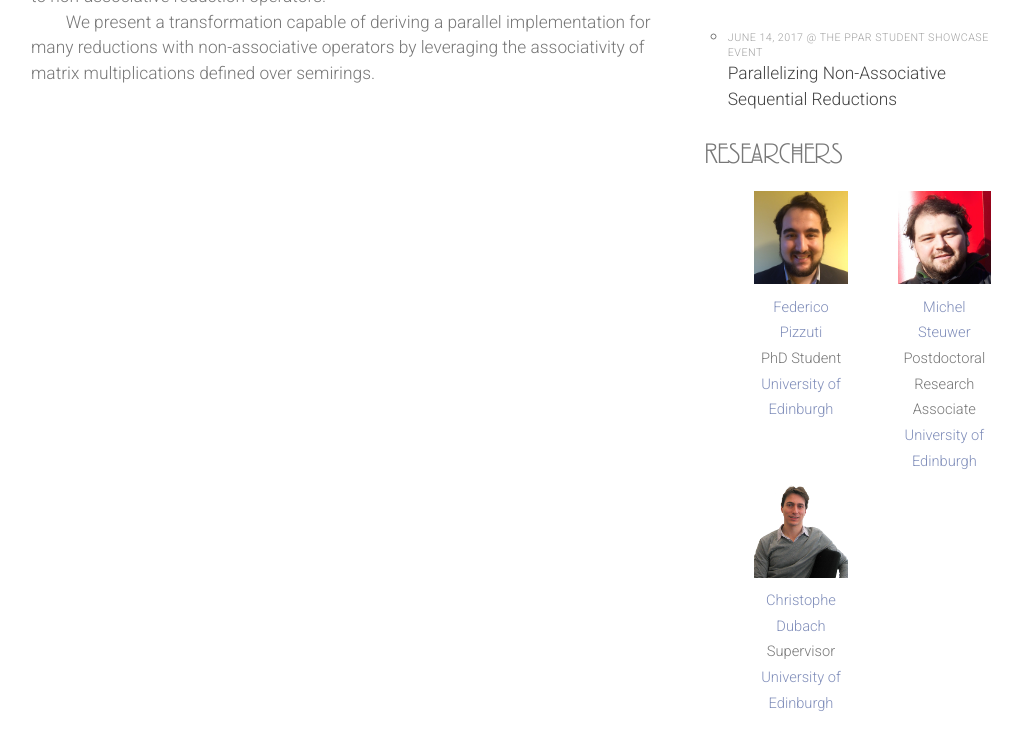
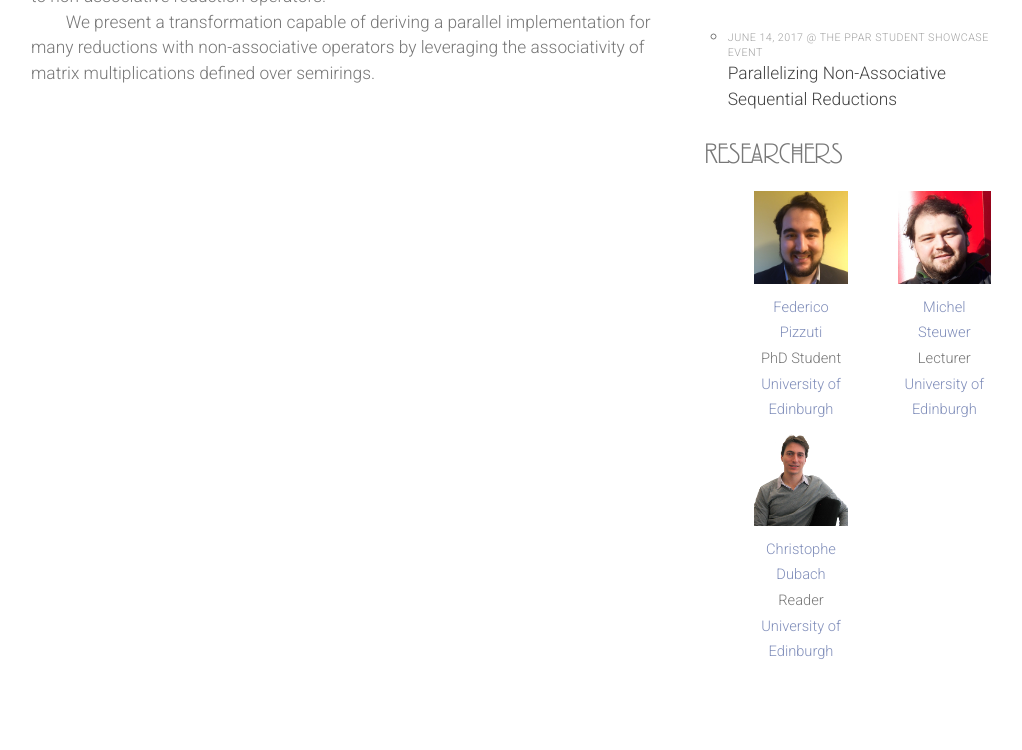
Before and after one commit to lift-project/lift-project.github.io, a Jekyll site: the page built from reducts_scans.html, in a window 1280 px wide and 900 px high, scrolled down 718 px. Shown: the top 750 px of the window, without its empty margins (129-1151 px from the left). Built offline with Jekyll 4.4.1, drawn with Linux system fonts in a browser that asks for light colours; nearby versions of some CDN libraries.

Commit message:
Corrected Christophe's and Michel's titles

```diff
--- a/algebra.html
+++ b/algebra.html
@@ -152,7 +152,7 @@ layout: project_page
                                 <img src="images/msteuwer.jpg" alt="Michel Steuwer"></a>
                             <a href="https://michel-steuwer.github.io/">Michel Steuwer</a>
                             <br>
-                            Postdoctoral Research Associate
+                            Lecturer
                             <br>
                             <a href="http://www.ed.ac.uk/informatics/">University of Edinburgh</a>
                         </section>
@@ -163,7 +163,7 @@ layout: project_page
                                 <img src="images/cdubach.png" alt="Christophe Dubach"></a>
                             <a href="http://homepages.inf.ed.ac.uk/cdubach/">Christophe Dubach</a>
                             <br>
-                            Supervisor
+                            Reader
                             <br>
                             <a href="http://www.ed.ac.uk/informatics/">University of Edinburgh</a>
                         </section>
--- a/ml.html
+++ b/ml.html
@@ -112,7 +112,7 @@ layout: project_page
                                 <img src="images/msteuwer.jpg" alt="Michel Steuwer"></a>
                             <a href="https://michel-steuwer.github.io/">Michel Steuwer</a>
                             <br>
-                            Postdoctoral Research Associate
+                           Lecturer
                             <br>
                             <a href="http://www.ed.ac.uk/informatics/">University of Edinburgh</a>
                         </section>
@@ -123,7 +123,7 @@ layout: project_page
                                 <img src="images/cdubach.png" alt="Christophe Dubach"></a>
                             <a href="http://homepages.inf.ed.ac.uk/cdubach/">Christophe Dubach</a>
                             <br>
-                            Supervisor
+                            Reader
                             <br>
                             <a href="http://www.ed.ac.uk/informatics/">University of Edinburgh</a>
                         </section>
--- a/reducts_scans.html
+++ b/reducts_scans.html
@@ -77,7 +77,7 @@ layout: project_page
                                 <img src="images/msteuwer.jpg" alt="Michel Steuwer"></a>
                             <a href="https://michel-steuwer.github.io/">Michel Steuwer</a>
                             <br>
-                            Postdoctoral Research Associate
+				Lecturer
                             <br>
                             <a href="http://www.ed.ac.uk/informatics/">University of Edinburgh</a>
                         </section>
@@ -88,7 +88,7 @@ layout: project_page
                                 <img src="images/cdubach.png" alt="Christophe Dubach"></a>
                             <a href="http://homepages.inf.ed.ac.uk/cdubach/">Christophe Dubach</a>
                             <br>
-                            Supervisor
+				Reader
                             <br>
                             <a href="http://www.ed.ac.uk/informatics/">University of Edinburgh</a>
                         </section>
--- a/sparse_par.html
+++ b/sparse_par.html
@@ -83,7 +83,7 @@ layout: project_page
                                 <img src="images/msteuwer.jpg" alt="Michel Steuwer"></a>
                             <a href="https://michel-steuwer.github.io/">Michel Steuwer</a>
                             <br>
-                            Postdoctoral Research Associate
+				Lecturer
                             <br>
                             <a href="http://www.ed.ac.uk/informatics/">University of Edinburgh</a>
                         </section>
@@ -94,7 +94,7 @@ layout: project_page
                                 <img src="images/cdubach.png" alt="Christophe Dubach"></a>
                             <a href="http://homepages.inf.ed.ac.uk/cdubach/">Christophe Dubach</a>
                             <br>
-                            Supervisor
+				Reader
                             <br>
                             <a href="http://www.ed.ac.uk/informatics/">University of Edinburgh</a>
                         </section>
--- a/stencils.html
+++ b/stencils.html
@@ -107,7 +107,7 @@ layout: project_page
                                 <img src="images/msteuwer.jpg" alt="Michel Steuwer"></a>
                             <a href="https://michel-steuwer.github.io/">Michel Steuwer</a>
                             <br>
-                            Postdoctoral Research Associate
+				Lecturer
                             <br>
                             <a href="http://www.ed.ac.uk/informatics/">University of Edinburgh</a>
                         </section>
@@ -116,7 +116,7 @@ layout: project_page
                                 <img src="images/cdubach.png" alt="Christophe Dubach"></a>
                             <a href="http://homepages.inf.ed.ac.uk/cdubach/">Christophe Dubach</a>
                             <br>
-                            Supervisor
+				Reader
                             <br>
                             <a href="http://www.ed.ac.uk/informatics/">University of Edinburgh</a>
                         </section>
--- a/waves.html
+++ b/waves.html
@@ -147,7 +147,7 @@ layout: project_page
                                 <img src="images/msteuwer.jpg" alt="Michel Steuwer"></a>
                             <a href="https://michel-steuwer.github.io/">Michel Steuwer</a>
                             <br>
-                            Postdoctoral Research Associate
+				Lecturer
                             <br>
                             <a href="http://www.ed.ac.uk/informatics/">University of Edinburgh</a>
                         </section>
@@ -158,7 +158,7 @@ layout: project_page
                                 <img src="images/cdubach.png" alt="Christophe Dubach"></a>
                             <a href="http://homepages.inf.ed.ac.uk/cdubach/">Christophe Dubach</a>
                             <br>
-                            Supervisor
+				Reader
                             <br>
                             <a href="http://www.ed.ac.uk/informatics/">University of Edinburgh</a>
                         </section>
```
